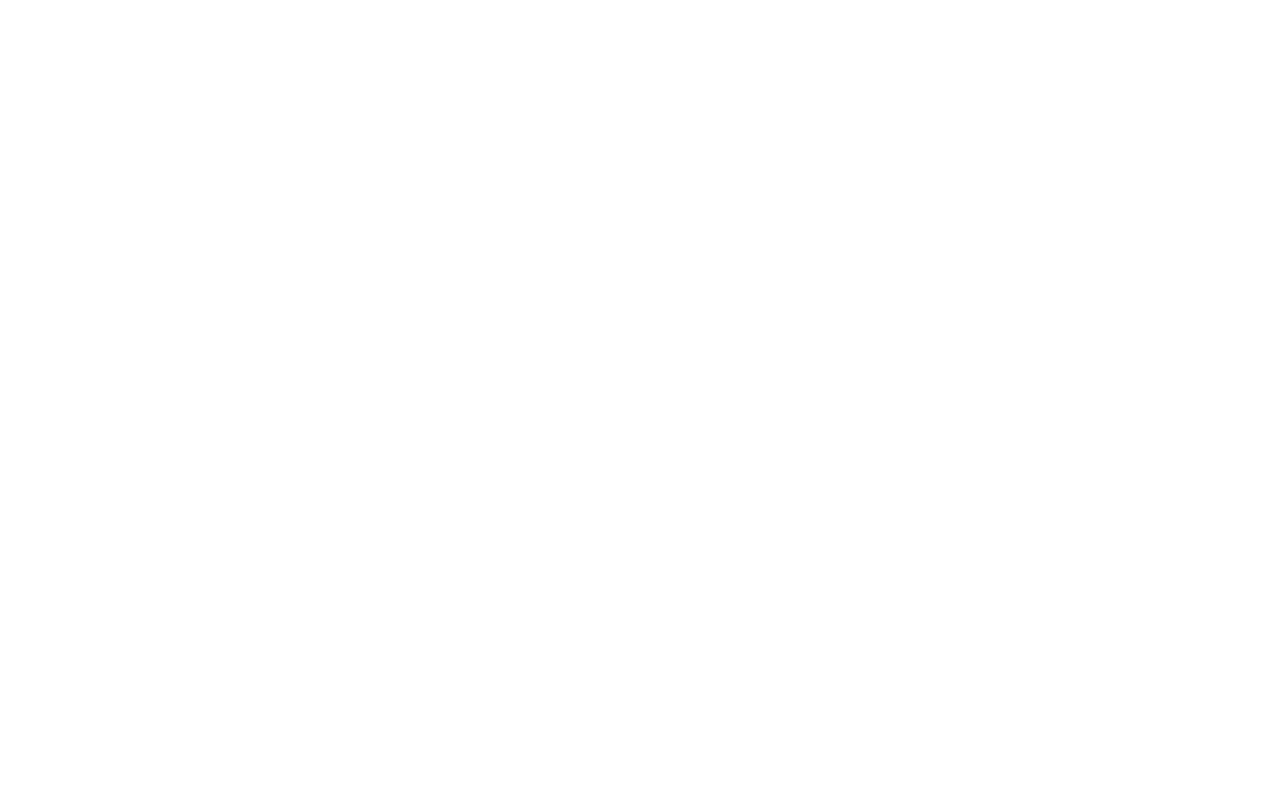
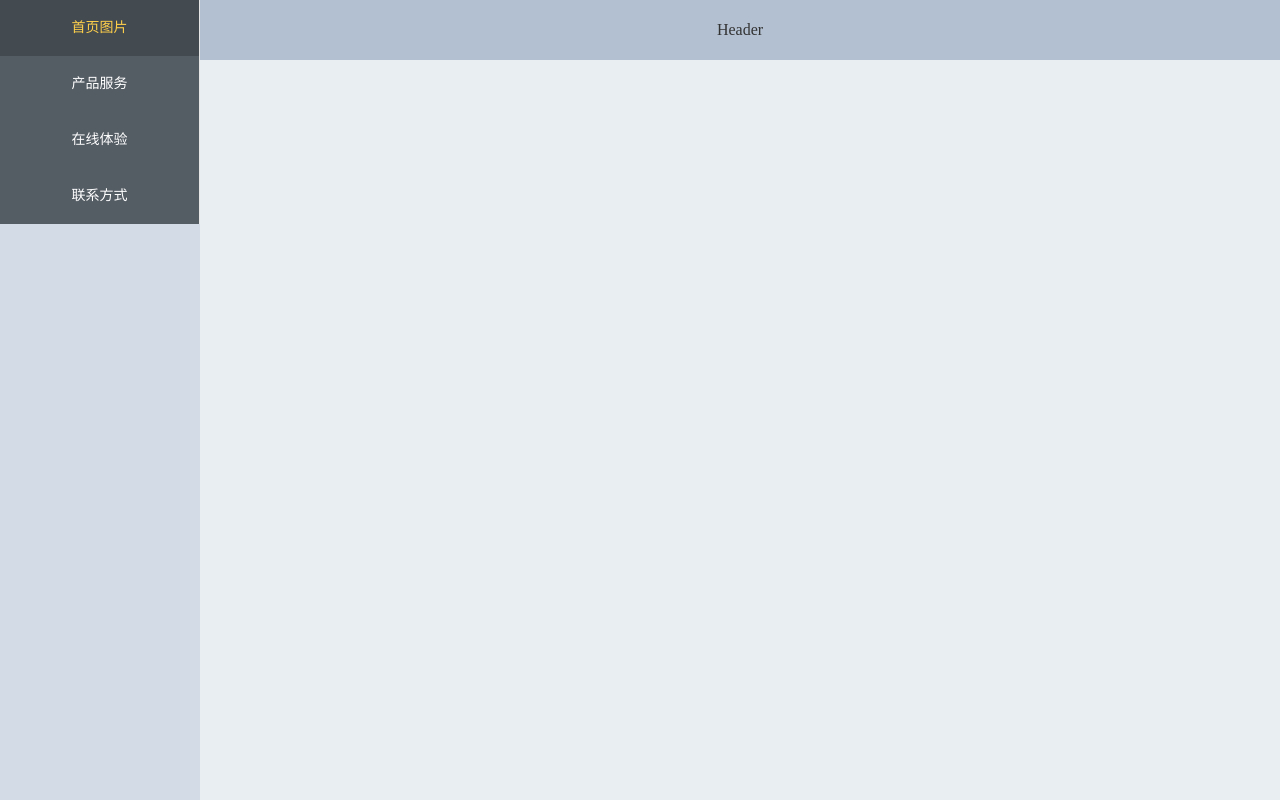
Before and after one commit to doudou459/company-web-admin, a Vue app: page /contents in a window 1280 px wide. Built offline with nearby package versions, Linux system fonts and the light colour scheme.

Commit message:
2019-12-4

```diff
--- a/src/router/index.js
+++ b/src/router/index.js
@@ -1,14 +1,46 @@
 import Vue from 'vue'
 import VueRouter from 'vue-router'
 import login from '../views/login.vue'
-
+import contents from'../views/contents.vue'
+import setIndex from'../views/setIndex.vue'
+import setProduce from '../views/setProduce.vue'
+import setExample from '../views/setExample.vue'
+import setContact from '../views/setContact.vue'
 Vue.use(VueRouter)
 
 const routes = [
+  // {
+  //   path: '/',
+  //   name: 'login',
+  //   component: login
+  // },
   {
-    path: '/',
-    name: 'login',
-    component: login
+    path:'/contents',
+    name:'contents',
+    component:contents,
+    children:[
+      {
+        path:'setIndex',
+        name:'setIndex',
+        component:setIndex
+      },
+      {
+        path:'setProduce',
+        name:'setProduce',
+        component:setProduce
+      },
+      {
+        path:'setExample',
+        name:'setExample',
+        component:setExample
+      },
+      {
+        path:'setContact',
+        name:'setContact',
+        component:setContact
+      }
+
+    ]
   }
 ]
 
--- /dev/null
+++ b/src/views/contents.vue
@@ -0,0 +1,75 @@
+<template>
+<el-container>
+  <el-aside width="200px"  :style='{"height":this.$store.state.clientHeight+"px"}'>
+<el-menu
+  default-active="setIndex"
+  class="el-menu-demo"
+  mode="vertical"
+  background-color="#545c64"
+  text-color="#fff"
+  active-text-color="#ffd04b"
+  router="true">
+  <el-menu-item  v-for="item in navigation" v-bind:key="item.name"  v-bind:index="item.router">{{item.name}}</el-menu-item>
+</el-menu>
+
+  </el-aside>
+  <el-main :style='{"height":this.$store.state.clientHeight+"px"}'>
+    <el-header>Header</el-header>
+    <router-view></router-view>
+  </el-main>
+</el-container>
+</template>
+<script>
+export default {
+  name: "contents",
+  data: function() {
+    return {
+      navigation:[
+        {
+          name:"首页图片",
+          router:"setIndex"
+        },
+        {
+          name:"产品服务",
+          router:"setProduce"
+        },
+        {
+          name:"在线体验",
+          router:"setExample"
+        },
+        {
+          name:"联系方式",
+          router:"setContact"
+        }
+      ]
+    }
+  },
+  methods:{
+
+  }
+}
+</script>
+
+<style scoped>
+  .el-aside {
+    background-color: #D3DCE6;
+    color: #333;
+    text-align: center;
+    height: 100%;
+  }
+
+  .el-main {
+    background-color: #E9EEF3;
+    color: #333;
+    text-align: center;
+    height: 100%;
+    padding:0px;
+  }
+
+    .el-header{
+    background-color: #B3C0D1;
+    color: #333;
+    text-align: center;
+    line-height: 60px;
+  }
+</style>
--- a/src/views/login.vue
+++ b/src/views/login.vue
@@ -11,7 +11,6 @@
        <el-button type="success" @click="submitForm">登录</el-button>
     </el-form>
   </div>
-
   </div>
 </template>
 
```
Also changed, not shown: src/views/setContact.vue (added), src/views/setExample.vue (added), src/views/setIndex.vue (added), src/views/setProduce.vue (added).
